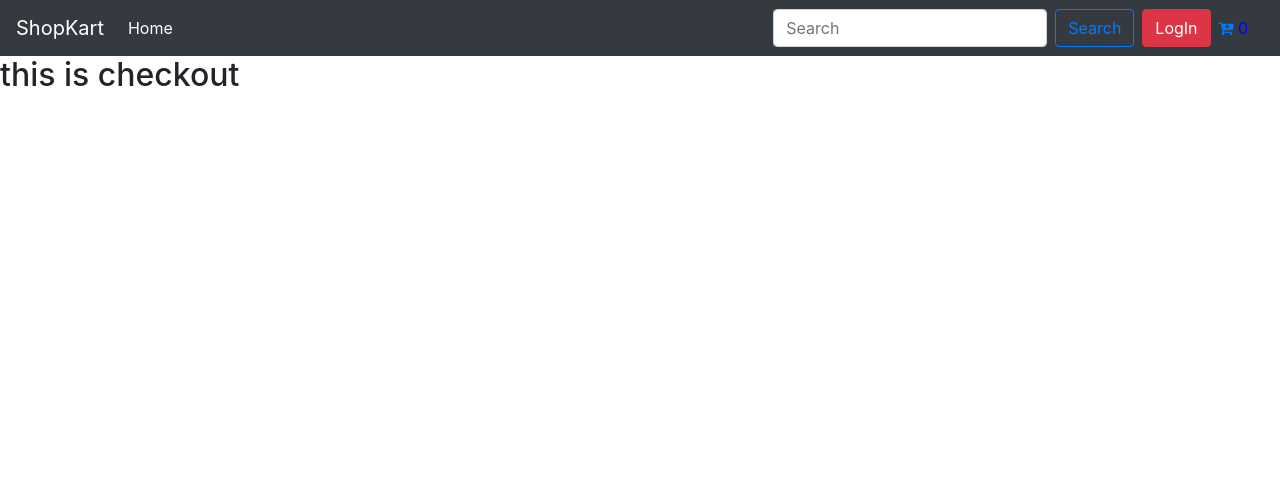
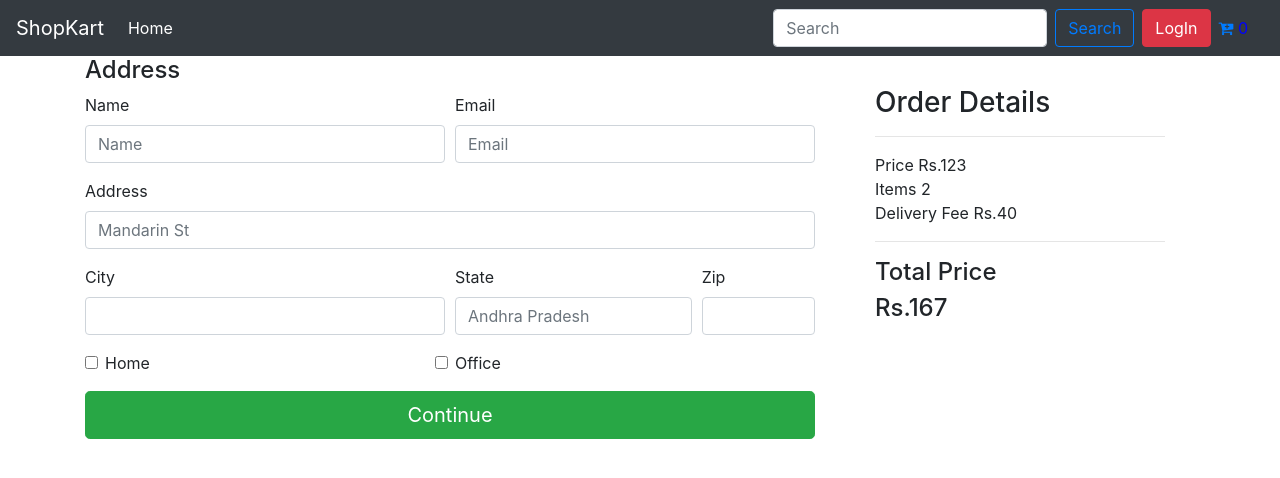
Before and after one commit to raviarrow88/Django-ecommerce, a Django app: page /checkout/ in a window 1280 px wide. Shown: the top 478 px of the page. Run offline with Django 3.2, Linux system fonts and the light colour scheme; some libraries are stand-ins or nearby versions.

Commit message:
added checkout html page

```diff
--- a/website/templates/checkout.html
+++ b/website/templates/checkout.html
@@ -1,6 +1,102 @@
 {% extends 'base.html' %}
 {%  block content %}
 
-<h2>this is checkout</h2>
+<div class="container">
+  <div class="row">
+    <div class="col-8">
+      <div class="address cart-holder">
+        <h4>Address</h4>
+        <form>
+          <div class="form-row">
+            <div class="form-group col-md-6">
+              <label for="inputUsername">Name</label>
+              <input type="text" class="form-control" name="name" id="inputName" placeholder="Name">
+            </div>
+            <div class="form-group col-md-6">
+              <label for="inputEmai">Email</label>
+              <input type="email" class="form-control" name='email' id="inputemail" placeholder="Email">
+            </div>
+          </div>
+          <div class="form-group">
+            <label for="inputAddress">Address</label>
+            <input type="text" class="form-control" id="inputAddress" name='address'  placeholder="Mandarin St">
+          </div>
+          <div class="form-row">
+            <div class="form-group col-md-6">
+              <label for="inputCity">City</label>
+              <input type="text" class="form-control" name='city' id="inputCity">
+            </div>
+            <div class="form-group col-md-4">
+              <label for="inputState">State</label>
+              <input type="text" class="form-control" name="state" value="" placeholder="Andhra Pradesh">
+            </div>
+            <div class="form-group col-md-2">
+              <label for="inputZip">Zip</label>
+              <input type="text" class="form-control" name="zipcode" id="inputZip">
+            </div>
+          </div>
+          <div class="form-row">
+            <div class="form-group col-md-6 " >
+              <div class="form-check">
+                <input class="form-check-input" type="checkbox" id="gridCheck">
+                <label class="form-check-label" for="gridCheck">
+                  Home
+                </label>
+              </div>
+              </div>
+              <div class="form-check col-md-6">
+                <input class="form-check-input" type="checkbox" id="gridCheck">
+                <label class="form-check-label" for="gridCheck">
+                  Office
+                </label>
+              </div>
+
+
+          </div>
+
+          <button type="submit" class="btn btn-success btn-lg btn-block">Continue</button>
+        </form>
+      </div>
+
+    </div>
+    <div class="col-4 cart-holder">
+      <div class="order-details">
+
+        <div class='' style="padding:30px">
+          <div class="price-detail-header">
+            <h3>Order Details</h3>
+          </div>
+          <hr>
+          <div class="price-container">
+            <div class="price p-det">
+              Price
+              <span>Rs.123</span>
+            </div>
+            <div class="del-fee p-det">
+              Items
+              <span>2</span>
+            </div>
+            <div class="del-fee p-det">
+              Delivery Fee
+              <span>Rs.40</span>
+            </div>
+
+            <hr>
+            <div class="p-det">
+              <h4>Total Price</h4>
+              <span><h4>Rs.167</h4></span>
+            </div>
+          </div>
+
+
+
+      </div>
+      </div>
+
+    </div>
+
+  </div>
+
+</div>
 
 {% endblock %}
```
